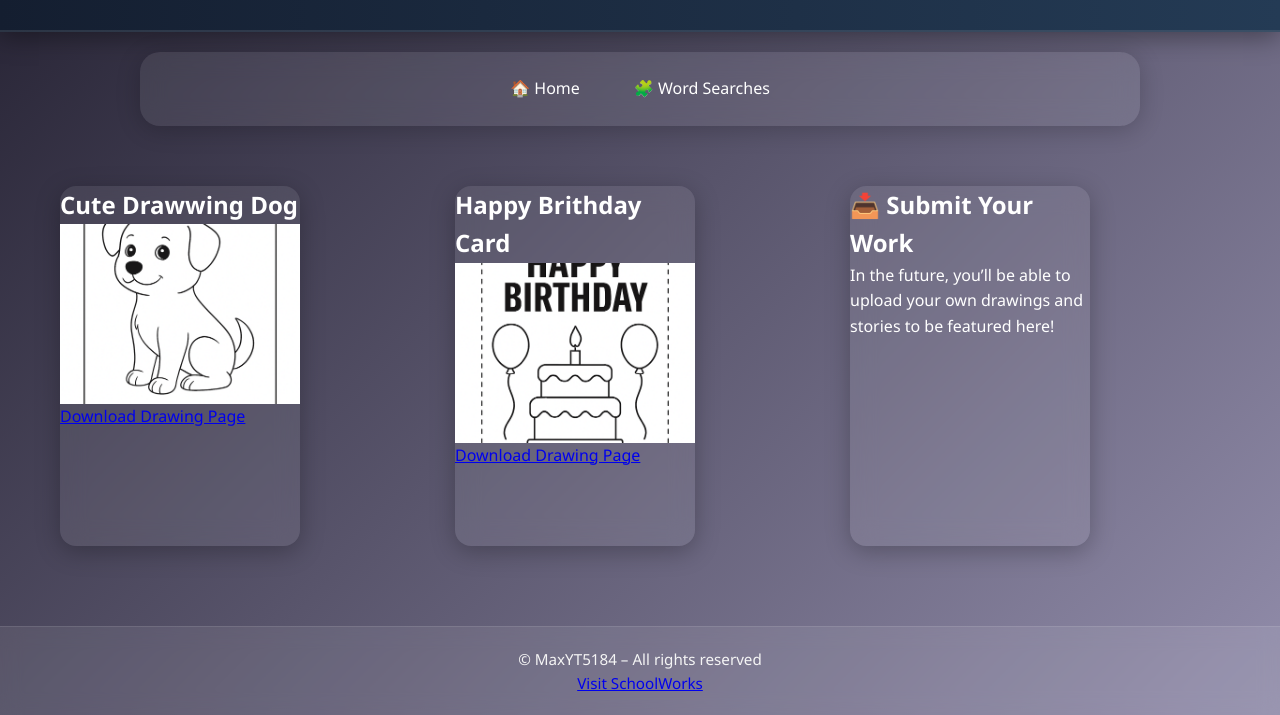
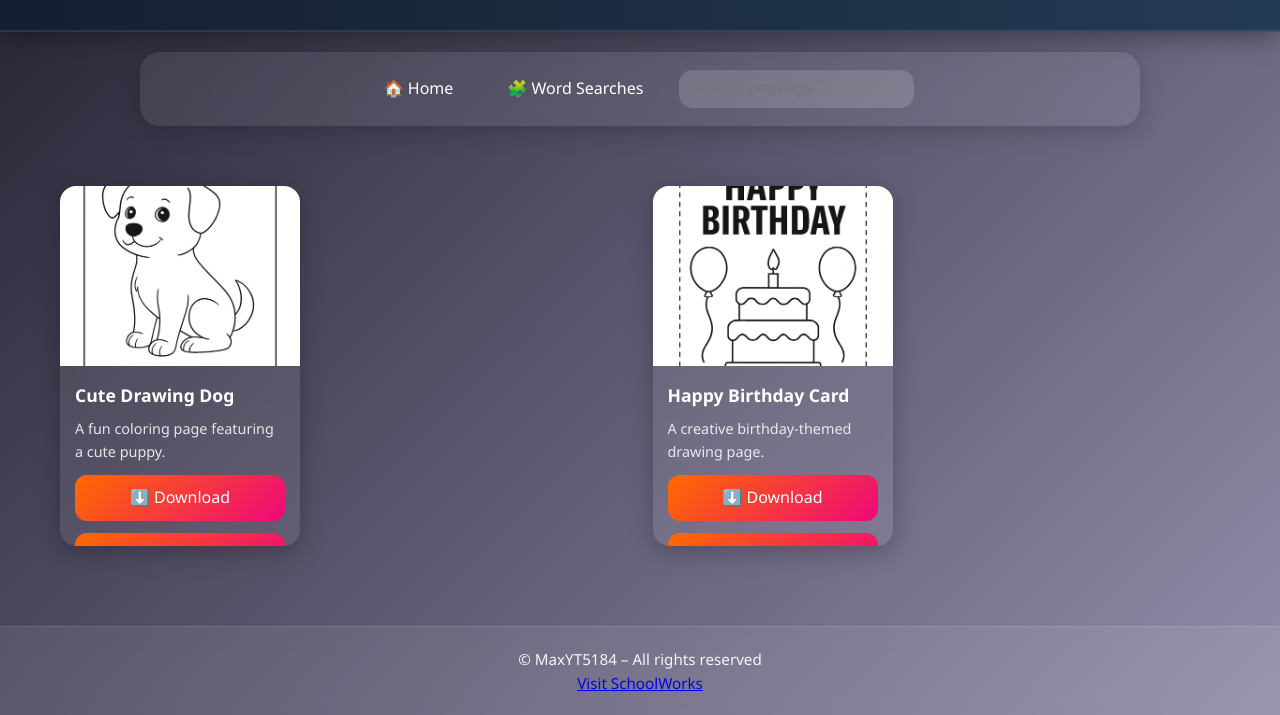
Before and after one commit to MaxYT5184/SchoolWorks, a plain HTML site: page creative.html in a window 1280 px wide. Shown: the part 188-903 px from the top of the page. Drawn offline with Linux system fonts and the light colour scheme.

Commit message:
Update creative.html

```diff
--- a/creative.html
+++ b/creative.html
@@ -7,38 +7,72 @@
   <link rel="stylesheet" href="style.css" />
 </head>
 <body>
+  <!-- Header -->
   <header>
     <h1>🎨 Creative Corner</h1>
     <p class="tagline">Draw, write, and express your imagination with MaxYT5184</p>
   </header>
 
+  <!-- Navbar -->
   <nav class="navbar">
     <a href="index.html">🏠 Home</a>
     <a href="wordsearches.html">🧩 Word Searches</a>
+    <input type="text" id="searchInput" placeholder="Search drawings..." onkeyup="filterCards()" />
   </nav>
 
-  <main>
-    <div class="card">
-      <h2>Cute Drawwing Dog</h2>
+  <!-- Main Grid -->
+  <main id="cardContainer">
+    <!-- Card 1 -->
+    <div class="card" data-tags="dog cute drawing art">
       <img src="drawing1.png" alt="Cute Dog Drawing Page" />
-      <a href="drawing1.png" download class="download-btn">Download Drawing Page</a>
+      <div class="card-content">
+        <h3>Cute Drawing Dog</h3>
+        <p>A fun coloring page featuring a cute puppy.</p>
+        <a href="drawing1.png" download class="btn">⬇️ Download</a>
+        <a href="drawing1.png" target="_blank" class="btn">👁️ View</a>
+      </div>
     </div>
 
-    <div class="card">
-      <h2>Happy Brithday Card</h2>
-      <img src="drawing2.png" alt="Happy Brithday Drawing Page" />
-      <a href="drawing2.png" download class="download-btn">Download Drawing Page</a>
-    </div>
-
-    <div class="card">
-      <h2>📥 Submit Your Work</h2>
-      <p>In the future, you’ll be able to upload your own drawings and stories to be featured here!</p>
+    <!-- Card 2 -->
+    <div class="card" data-tags="birthday celebration card drawing">
+      <img src="drawing2.png" alt="Happy Birthday Drawing Page" />
+      <div class="card-content">
+        <h3>Happy Birthday Card</h3>
+        <p>A creative birthday-themed drawing page.</p>
+        <a href="drawing2.png" download class="btn">⬇️ Download</a>
+        <a href="drawing2.png" target="_blank" class="btn">👁️ View</a>
+      </div>
     </div>
   </main>
 
+  <!-- Footer -->
   <footer>
     <p>© MaxYT5184 – All rights reserved</p>
     <p><a href="https://maxyt5184.github.io/SchoolWorks/">Visit SchoolWorks</a></p>
   </footer>
+
+  <!-- Search Filter Script -->
+  <script>
+    function filterCards() {
+      const input = document.getElementById('searchInput').value.toLowerCase();
+      const cards = document.querySelectorAll('.card');
+
+      cards.forEach(card => {
+        const title = card.querySelector("h3").textContent.toLowerCase();
+        const description = card.querySelector("p").textContent.toLowerCase();
+        const tags = card.getAttribute("data-tags");
+
+        if (
+          title.includes(input) ||
+          description.includes(input) ||
+          (tags && tags.includes(input))
+        ) {
+          card.style.display = "flex";
+        } else {
+          card.style.display = "none";
+        }
+      });
+    }
+  </script>
 </body>
 </html>
```
